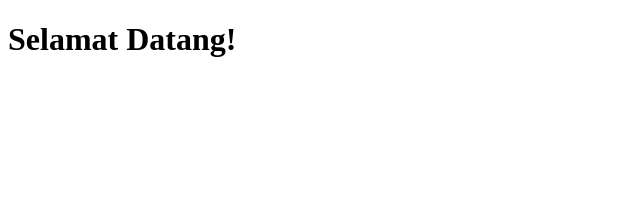
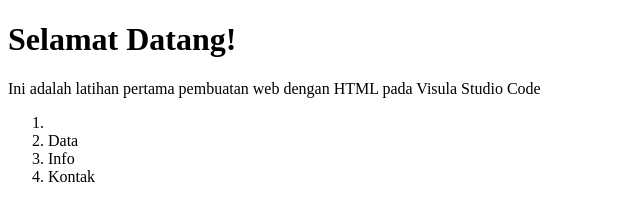
Before and after one commit to ssofariah6-bit/latihan-git-5, a plain HTML site: page index.html in a window 1280 px wide. Shown: the whole page, without its empty margins (0-640 px from the left). Drawn offline with Linux system fonts and the light colour scheme.

Commit message:
Mengedit index

```diff
--- a/index.html
+++ b/index.html
@@ -3,10 +3,17 @@
 <head>
     <meta charset="UTF-8">
     <meta name="viewport" content="width=device-width, initial-scale=1.0">
-    <title>Document</title>
+    <title>Latihan 1</title>
 </head>
 <body>
     <h1>Selamat Datang!</h1>
+    <p>Ini adalah latihan pertama pembuatan web dengan HTML pada Visula Studio Code</p>
+    <ol>
+        <li><a hre="profit1.html"</a></a>
+        <li>Data</li>
+        <li>Info</li>
+        <li>Kontak</li>
+    </ol>
 
 </body>
 </html>
```
